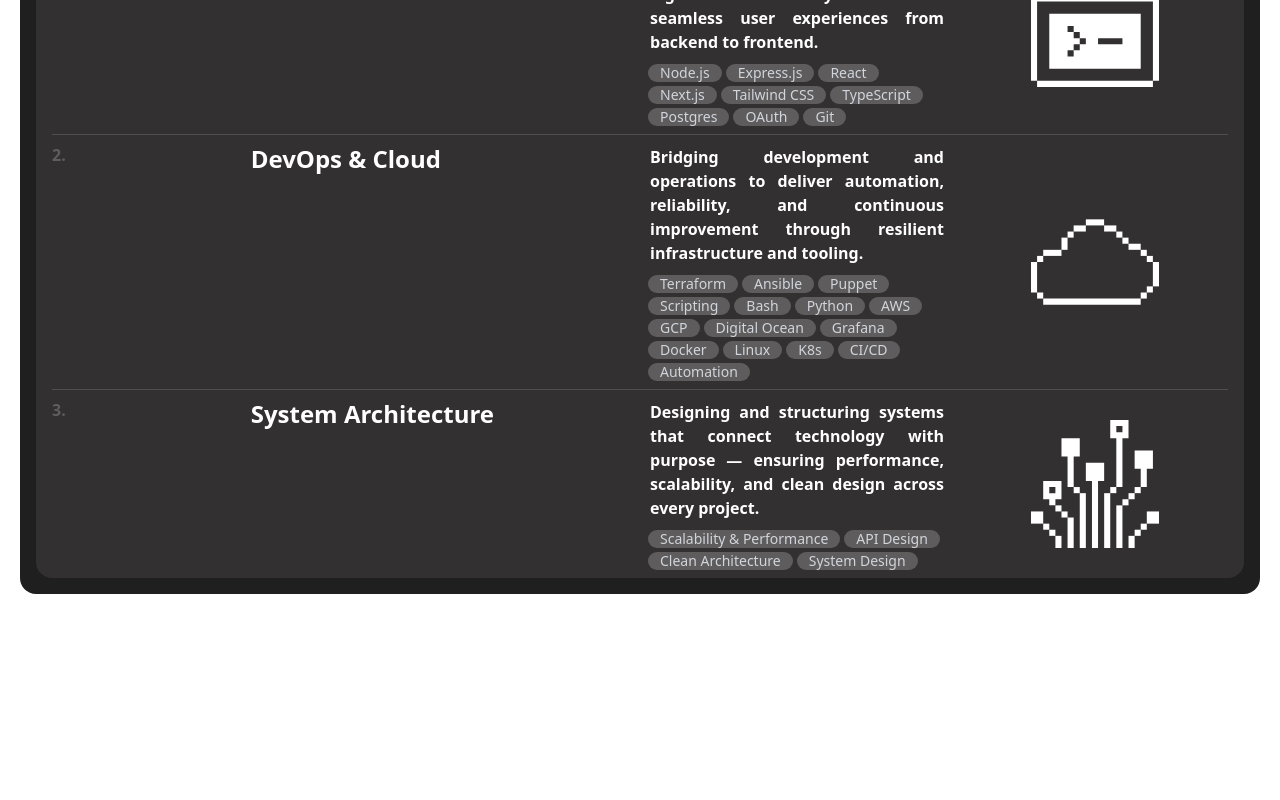
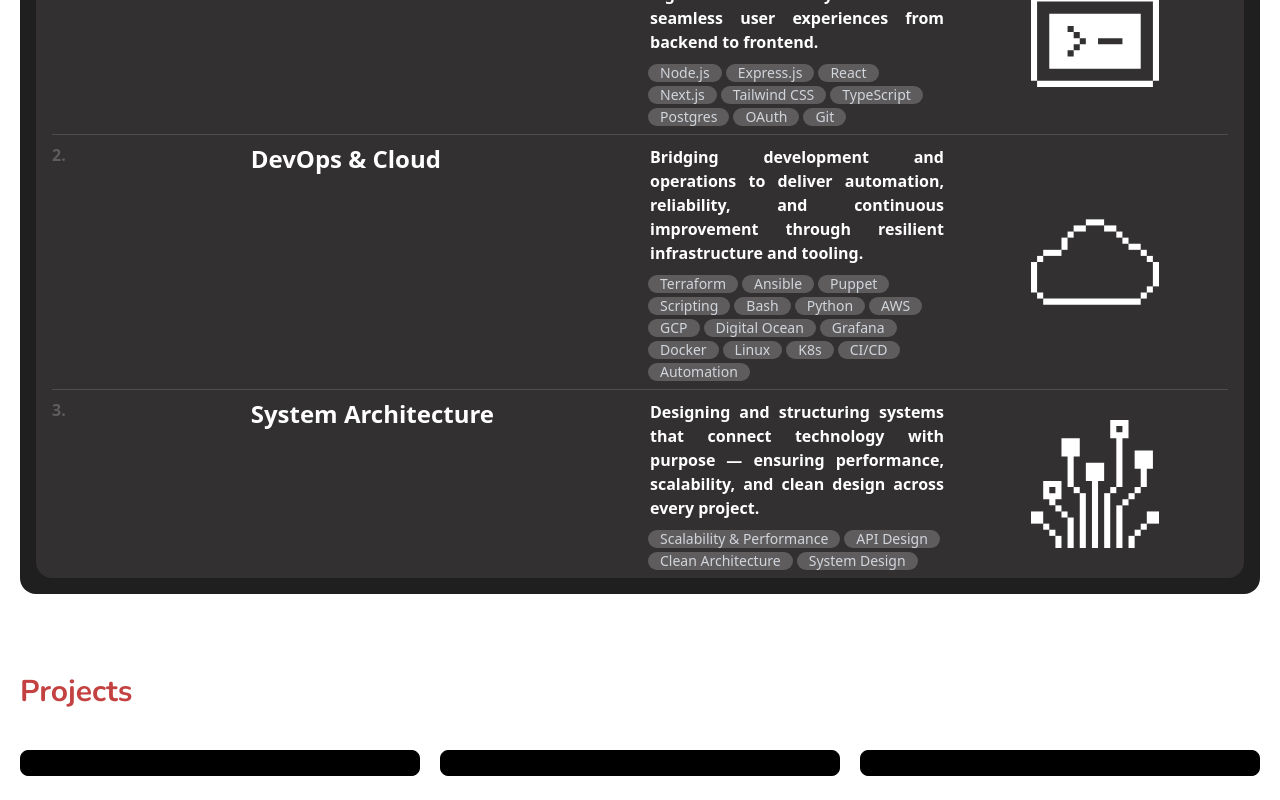
Before and after one commit to uperpenta/uperpenta.github.io, a React (Vite) app: page / in a window 1280 px wide. Shown: the part 1096-1896 px from the top of the page. Before the commit the page ends 1690 px from the top, so only its background shows below. Built offline with nearby package versions, Linux system fonts and the light colour scheme; a web font is replaced by a local one.

Commit message:
init project section w/card, fixed ref offset scrollTo Buttons

```diff
--- a/src/App.jsx
+++ b/src/App.jsx
@@ -1,7 +1,7 @@
 import Header from "./components/Header";
 import Hero from "./sections/Hero";
 import About from "./sections/About";
-
+import Projects from "./sections/Projects";
 
 export default function App() {
   return (
@@ -9,10 +9,15 @@ export default function App() {
       <div className="bg-white min-h-screen px-5 items-center">
         <Header></Header>
         <div className="h-20"></div>
-        <Hero></Hero>
+        <section id="hero">
+          <Hero></Hero>
+        </section>
         <div className="h-20"></div>
         <section id="about">
           <About></About>
+        </section>
+        <section id="projects">
+          <Projects></Projects>
         </section>
       </div>
     </>
--- a/src/components/Header.jsx
+++ b/src/components/Header.jsx
@@ -1,26 +1,45 @@
 export default function Header() {
+  const scrollTo = (id, offset = 0) => {
+    const element = document.getElementById(id);
+    if (!element) return;
 
-  const scrollTo = (id) => {
-    document.getElementById(id)?.scrollIntoView({ behavior: "smooth" });
-  }
+    const top = element.getBoundingClientRect().top + window.scrollY - offset;
+
+    window.scrollTo({
+      top,
+      behavior: "smooth",
+    });
+  };
 
   return (
     <header className="sticky w-full z-40 top-0 bg-white">
       <nav className="py-6 max-w-7xl mx-auto flex justify-between">
-        <div onClick={() => scrollToSection(topRef)} className="flex flex-col text-left leading-tight cursor-pointer">
-          <h3  className="text-black font-black font-comfortaa">
+        <div
+          onClick={() => scrollTo("hero", 20)}
+          className="flex flex-col text-left leading-tight cursor-pointer"
+        >
+          <h3 className="text-black font-black font-comfortaa">
             Rares-Andrei Ialomiteanu
           </h3>
           <h3 className="font-comfortaa text-gray-400">Bucharest, Romania</h3>
         </div>
         <div className="flex flex-row justify-between space-x-20">
-          <button onClick={() => scrollTo("about")} className="text-black font-black font-comfortaa cursor-pointer">
+          <button
+            onClick={() => scrollTo("about", 100)}
+            className="text-black font-black font-comfortaa cursor-pointer"
+          >
             About
           </button>
-          <button onClick={() => scrollTo("projects")} className="text-black font-black font-comfortaa cursor-pointer">
+          <button
+            onClick={() => scrollTo("projects", 20)}
+            className="text-black font-black font-comfortaa cursor-pointer"
+          >
             Projects
           </button>
-          <button onClick={() => scrollTo("contact")} className="text-black font-black font-comfortaa cursor-pointer">
+          <button
+            onClick={() => scrollTo("contact", 20)}
+            className="text-black font-black font-comfortaa cursor-pointer"
+          >
             Get in touch
           </button>
         </div>
--- /dev/null
+++ b/src/components/ProjectCard.jsx
@@ -0,0 +1,10 @@
+export default function ProjectCard() {
+  return (
+    <div className=" bg-black rounded-lg border 2xl:p-1 w-100 relative overflow-hidden">
+      {/* Image Section */}
+      <div className="border-[12px] rounded-2xl  bg-gray-400"></div>
+      {/* Text Section */}
+      <div></div>
+    </div>
+  );
+}
--- /dev/null
+++ b/src/sections/Projects.jsx
@@ -0,0 +1,16 @@
+import ProjectCard from "../components/ProjectCard";
+
+export default function Projects() {
+  return (
+    <div className="py-6 max-w-7xl mx-auto pt-20">
+      <h3 className="text-darkred font-bold font-nunito text-3xl pb-10">
+        Projects
+      </h3>
+      <div className="flex flex-row justify-between">
+        <ProjectCard></ProjectCard>
+        <ProjectCard></ProjectCard>
+        <ProjectCard></ProjectCard>
+      </div>
+    </div>
+  );
+}
```
